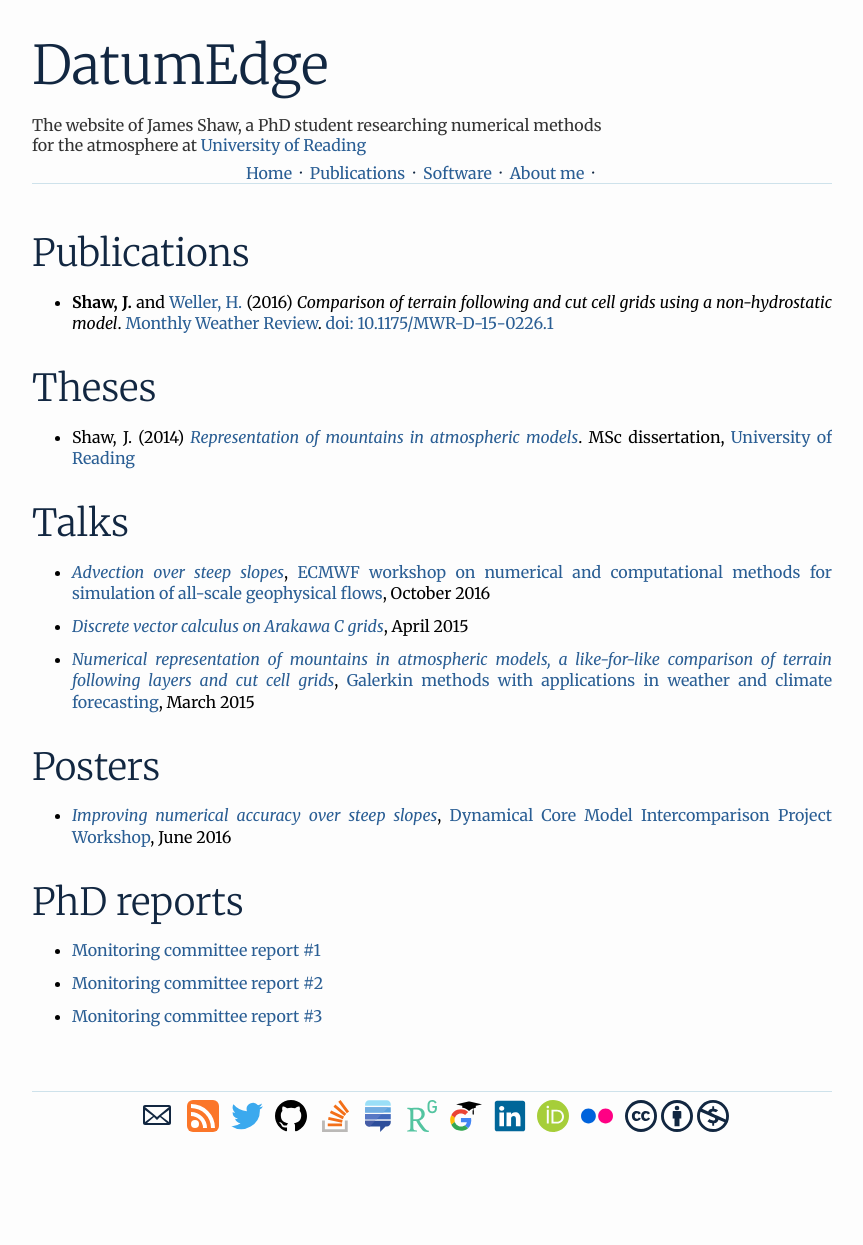
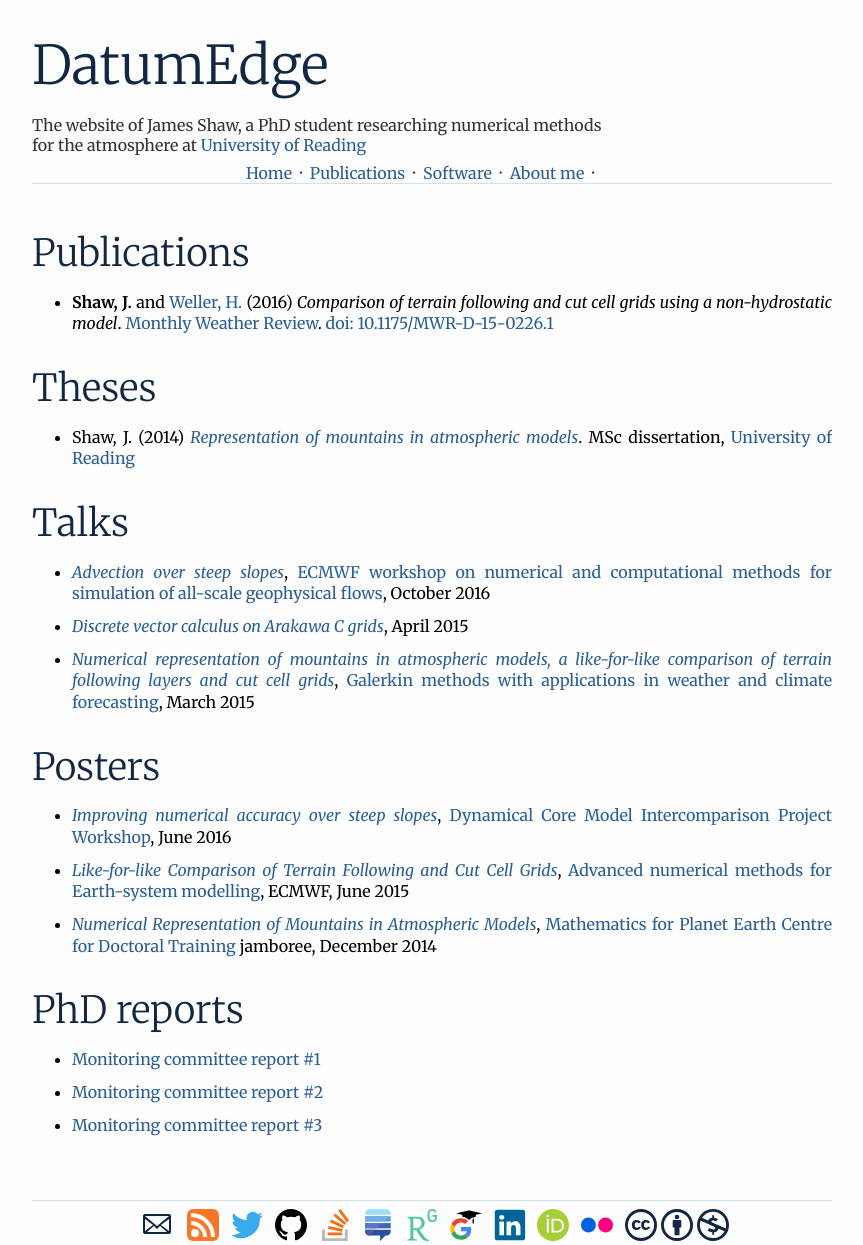
Before and after one commit to hertzsprung/hertzsprung.github.io, a Jekyll site: the page built from publications/index.html, in a window 1280 px wide. Shown: the whole page, without its empty margins (208-1071 px from the left). Built offline with Jekyll 4.4.1, drawn with Linux system fonts in a browser that asks for light colours; comment, search, counter and statistics services are not loaded; before the commit the page ends 1136 px from its top, so only the background shows below that.

Commit message:
add other posters

```diff
--- a/publications/index.html
+++ b/publications/index.html
@@ -22,6 +22,8 @@ layout: default
 <h1>Posters</h1>
 <ul>
   <li><em><a href="../dcmip2016/poster.pdf">Improving numerical accuracy over steep slopes</a></em>, <a href="https://www.earthsystemcog.org/projects/dcmip-2016/">Dynamical Core Model Intercomparison Project Workshop</a>, June 2016</li>
+  <li><em><a href="../posters/ecmwf2015.pdf">Like-for-like Comparison of Terrain Following and Cut Cell Grids</a></em>, <a href="http://www.ecmwf.int/en/learning/training/advanced-numerical-methods-for-earth-system-modelling">Advanced numerical methods for Earth-system modelling</a>, ECMWF, June 2015</li>
+  <li><em><a href="../posters/mpecdt2014.pdf">Numerical Representation of Mountains in Atmospheric Models</a></em>, <a href="http://mpecdt.org/">Mathematics for Planet Earth Centre for Doctoral Training</a> jamboree, December 2014</a></li>
 </ul>
 
 <h1>PhD reports</h1>
```
Also changed, not shown: 2 other files.
